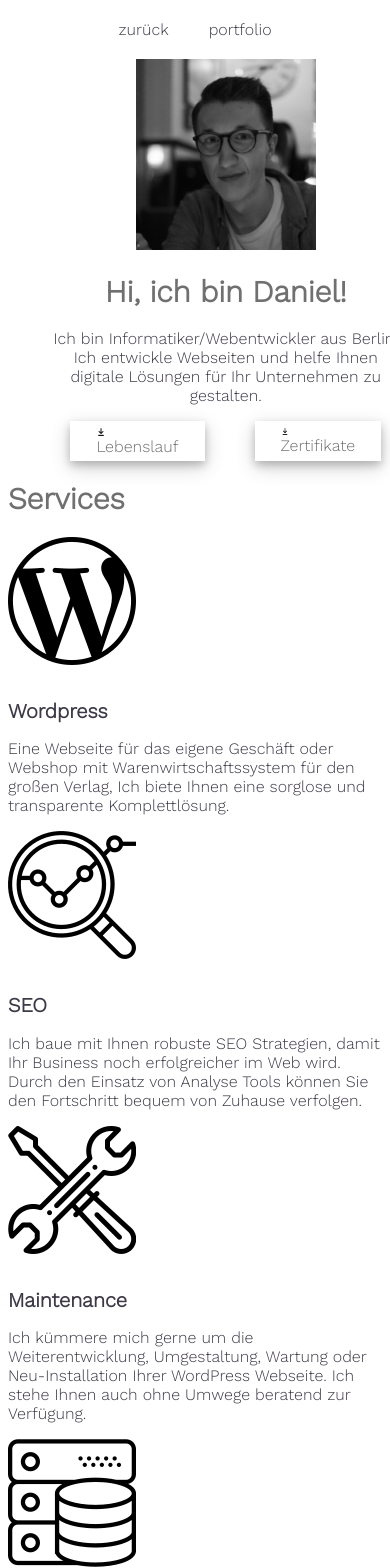
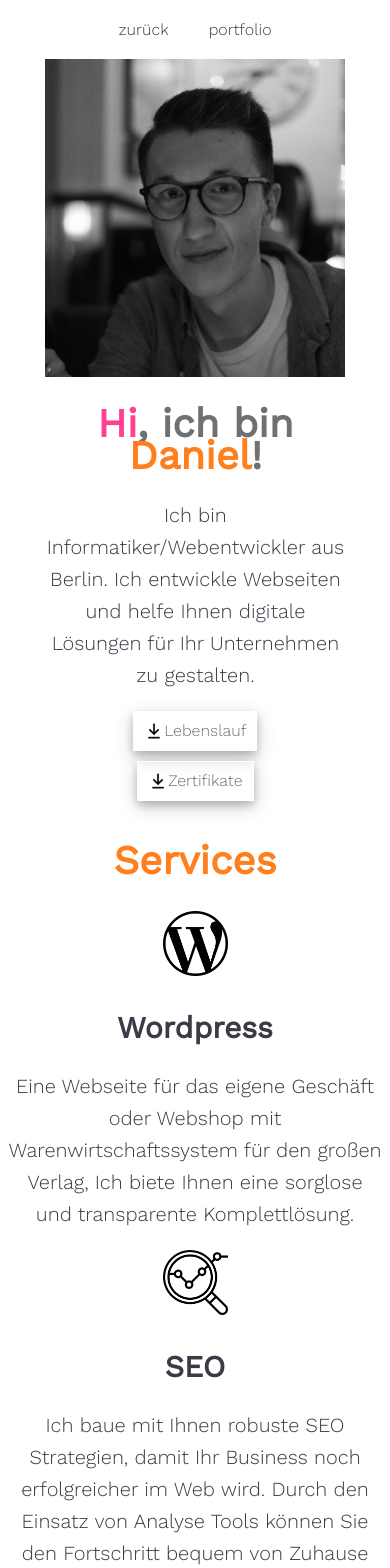
Before and after one commit to danmae/danmae, a React (Create React App) app: page /about in a window 390 px wide. Shown: the top 1568 px of the page. Built offline with nearby package versions, Linux system fonts and the light colour scheme.

Commit message:
further work on about

```diff
--- a/src/components/about.tsx
+++ b/src/components/about.tsx
@@ -16,42 +16,42 @@ class About extends React.Component {
             <img src={process.env.PUBLIC_URL + "/images/aboutme.jpg"} className="intro-image" width="50%"/>
           </div>
           <div className="intro-text">
-            <h1>Hi, ich bin Daniel!</h1>
+            <h1 className="introHeading"><span style={{color: '#FF4093'}}>Hi</span>, ich bin <span style={{color: '#FF7F1D'}}>Daniel</span>!</h1>
             <p>Ich bin Informatiker/Webentwickler aus Berlin.
                 Ich entwickle Webseiten und helfe Ihnen digitale Lösungen für Ihr Unternehmen zu gestalten.</p>
             <div className="download-buttons">
               <div className="download-button-1">
-                <a href="/uploads/cv-ger.pdf"><button className="about"><img src="images/icons/download.png" className="download-image" width="12%"/>Lebenslauf</button></a>
+                <a href="/uploads/cv-ger.pdf"><button className="about portfolio"><img src="images/icons/download.png" className="download-image" width="20px"/>Lebenslauf</button></a>
               </div>
               <div className="download-button-2">
-                <a href="https://www.linkedin.com/in/daniel-maelzer-3934541a7/details/certifications/"><button className="portfolio"><img src="images/icons/download.png" className="download-image" width="12%"/>Zertifikate</button></a>
+                <a href="https://www.linkedin.com/in/daniel-maelzer-3934541a7/details/certifications/"><button className="portfolio"><img src="images/icons/download.png" className="download-image" width="20px"/>Zertifikate</button></a>
               </div>
             </div>
           </div>
         </div>
 
-      <h1 className="serviceHeading">Services</h1>
+      <h1 className="serviceHeading"><span style={{color: '#FF7F1D'}}>Services</span></h1>
 
       <div className="services-section">
         <div className="wordpress">
           <img className="serviceIcon" src="images/services/wordpress-logo.png"/>
           <h2 className="serviceSubHeading">Wordpress</h2>
-          <p>Eine Webseite für das eigene Geschäft oder Webshop mit Warenwirtschaftssystem für den großen Verlag, Ich biete Ihnen eine sorglose und transparente Komplettlösung.</p>
+          <p className="serviceText">Eine Webseite für das eigene Geschäft oder Webshop mit Warenwirtschaftssystem für den großen Verlag, Ich biete Ihnen eine sorglose und transparente Komplettlösung.</p>
         </div>
         <div className="seo">
           <img className="serviceIcon" src="images/services/analysis.png"/>
           <h2 className="serviceSubHeading">SEO</h2>
-          <p>Ich baue mit Ihnen robuste SEO Strategien, damit Ihr Business noch erfolgreicher im Web wird. Durch den Einsatz von Analyse Tools können Sie den Fortschritt bequem von Zuhause verfolgen.</p>
+          <p className="serviceText">Ich baue mit Ihnen robuste SEO Strategien, damit Ihr Business noch erfolgreicher im Web wird. Durch den Einsatz von Analyse Tools können Sie den Fortschritt bequem von Zuhause verfolgen.</p>
         </div>
         <div className="maintenance">
           <img className="serviceIcon" src="images/services/tools.png"/>
           <h2 className="serviceSubHeading">Maintenance</h2>
-          <p>Ich kümmere mich gerne um die Weiterentwicklung, Umgestaltung, Wartung oder Neu-Installation Ihrer WordPress Webseite. Ich stehe Ihnen auch ohne Umwege beratend zur Verfügung.</p>
+          <p className="serviceText">Ich kümmere mich gerne um die Weiterentwicklung, Umgestaltung, Wartung oder Neu-Installation Ihrer WordPress Webseite. Ich stehe Ihnen auch ohne Umwege beratend zur Verfügung.</p>
         </div>
         <div className="hosting">
           <img className="serviceIcon" src="images/services/database.png"/>
           <h2 className="serviceSubHeading">Hosting</h2>
-          <p>Ich optimiere die Ladezeiten ihrer Webseite und kümmere mich dabei um das optimale Hostingangebot, regelmäßige Sicherungen oder den eigenen E-Mailserver.</p>
+          <p className="serviceText">Ich optimiere die Ladezeiten ihrer Webseite und kümmere mich dabei um das optimale Hostingangebot, regelmäßige Sicherungen oder den eigenen E-Mailserver.</p>
         </div>
       </div>
 
--- a/src/css/about.css
+++ b/src/css/about.css
@@ -2,6 +2,35 @@
 .about-intro{
     display:grid;
     grid-template-columns: 1fr 1fr;
+}
+.introHeading{
+    font-size:40px;
+    font-family:"Work Sans Regular" !important;
+}
+.serviceHeading{
+    font-size:40px;
+    text-align: center;
+    font-family:"Work Sans Regular";
+}
+.serviceSubHeading{
+    text-align: center;
+    font-size:30px;
+    font-family: "Work Sans Regular";
+}
+.seo{
+    text-align: center;
+}
+.wordpress{
+    text-align: center;
+}
+.hosting{
+    text-align: center;
+}
+.maintenance{
+    text-align: center;
+}
+.serviceIcon{
+    width:65px;
 }
 .services-section{
     display:grid;
@@ -10,9 +39,16 @@
 .intro-image{
     float: right;
     padding: 20px 20px 20px 0px;
+    width: 400px;
 }
 .intro-text{
-    padding: 20px 0px 20px 20px;
+    padding: 50px 0px 20px 20px;
+    font-size:20px;
+    line-height:2rem;
+}
+.serviceText{
+    font-size:20px;
+    line-height:2rem;
 }
 .download-buttons{
     display:grid;
@@ -21,7 +57,32 @@
 .download-image{
     float:left;
 }
+@media (max-width: 1200px) {
+    .portfolio{
+        padding: 5px 10px 5px 10px;
+        margin: 0px 0px 0px 0px;
+    }
+}
+@media (max-width: 1000px) {
+    .about-intro{
+        grid-template-columns: 1fr;
+    }
+    .intro-image{
+        float:none;
+    }
+    .download-buttons{
+        grid-template-columns: 1fr;
+    }
+    .portfolio{
+        margin-bottom: 10px;
+        text-align: center;
+    }
+
+}
 @media (max-width: 600px) {
+    .intro-image{
+        width: 300px;
+    }
     .services-section{
         grid-template-columns: 1fr;
     }
```
